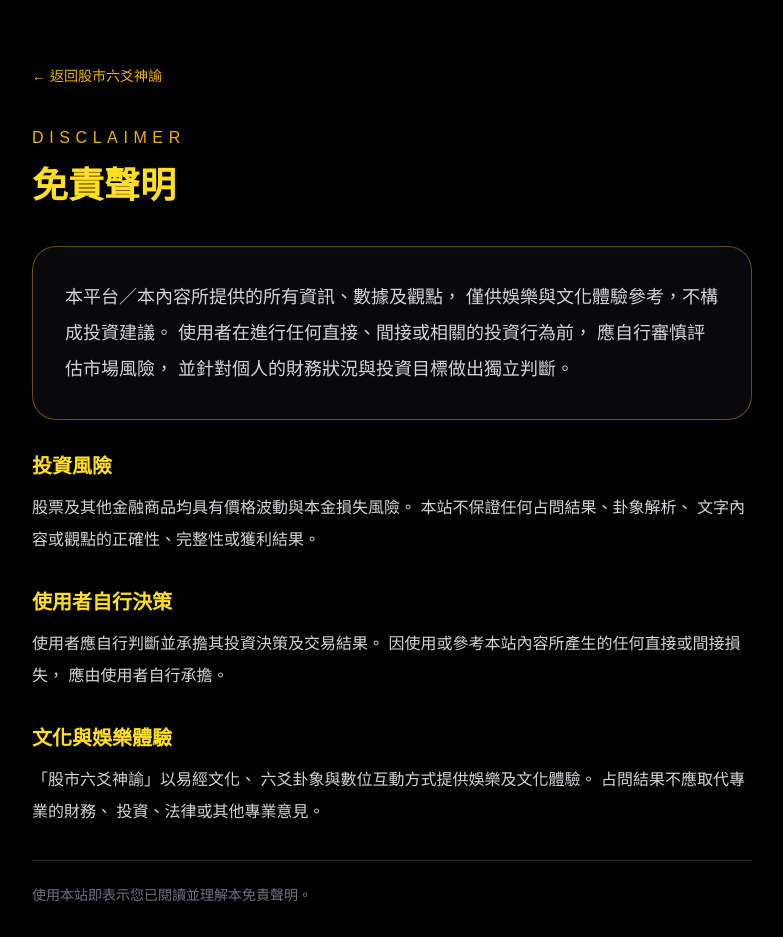
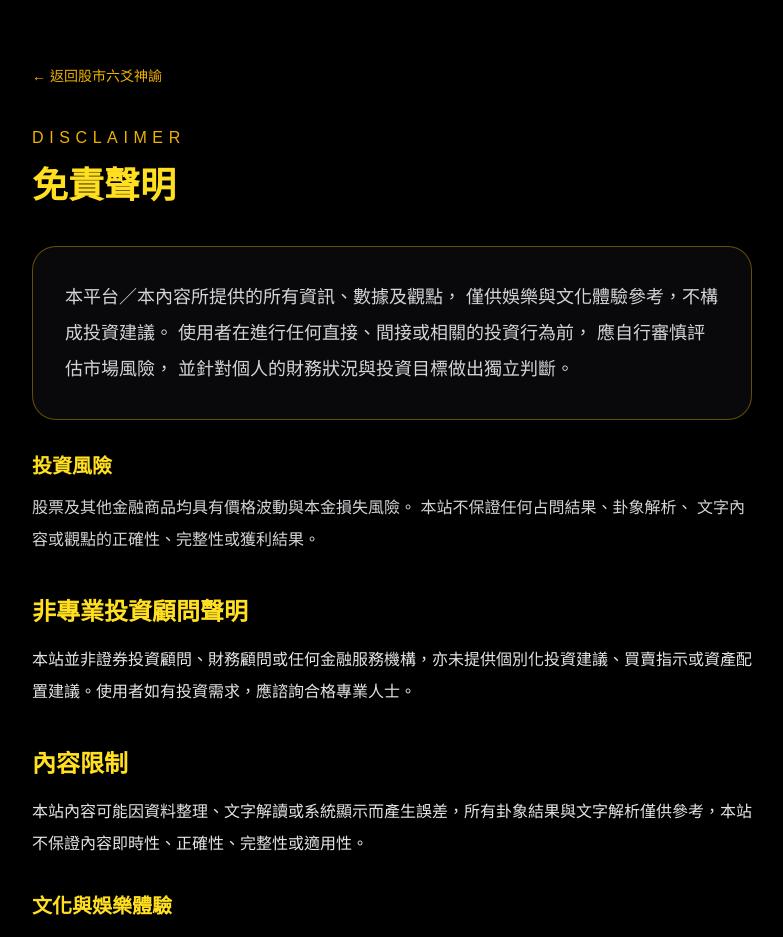
Before and after one commit to littlerice1213-prog/stock-oracle, a Next.js app: page /disclaimer in a window 1280 px wide. Shown: the top 937 px of the page, without its empty margins (248-1031 px from the left). Built offline with nearby package versions, Linux system fonts and the light colour scheme.

Commit message:
strengthen disclaimer page

```diff
--- a/app/disclaimer/page.tsx
+++ b/app/disclaimer/page.tsx
@@ -44,15 +44,21 @@
           </section>
 
           <section>
-            <h2 className="mb-3 text-xl font-bold text-yellow-300">
-              使用者自行決策
-            </h2>
+            <h2 className="mt-10 text-2xl font-bold text-yellow-300">
+  非專業投資顧問聲明
+</h2>
 
-            <p>
-              使用者應自行判斷並承擔其投資決策及交易結果。
-              因使用或參考本站內容所產生的任何直接或間接損失，
-              應由使用者自行承擔。
-            </p>
+<p className="mt-4 text-zinc-200 leading-8">
+  本站並非證券投資顧問、財務顧問或任何金融服務機構，亦未提供個別化投資建議、買賣指示或資產配置建議。使用者如有投資需求，應諮詢合格專業人士。
+</p>
+
+<h2 className="mt-10 text-2xl font-bold text-yellow-300">
+  內容限制
+</h2>
+
+<p className="mt-4 text-zinc-200 leading-8">
+  本站內容可能因資料整理、文字解讀或系統顯示而產生誤差，所有卦象結果與文字解析僅供參考，本站不保證內容即時性、正確性、完整性或適用性。
+</p>
           </section>
 
           <section>
@@ -69,7 +75,7 @@
           </section>
 
           <p className="border-t border-zinc-800 pt-6 text-sm text-zinc-500">
-            使用本站即表示您已閱讀並理解本免責聲明。
+            使用本站即表示您已閱讀、理解並同意本免責聲明之內容。
           </p>
         </div>
       </section>
```
